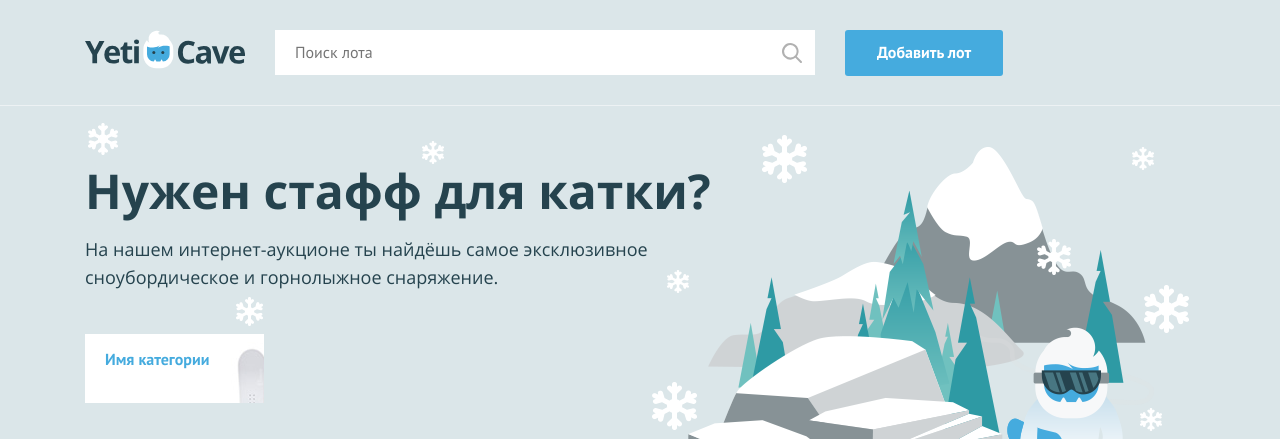
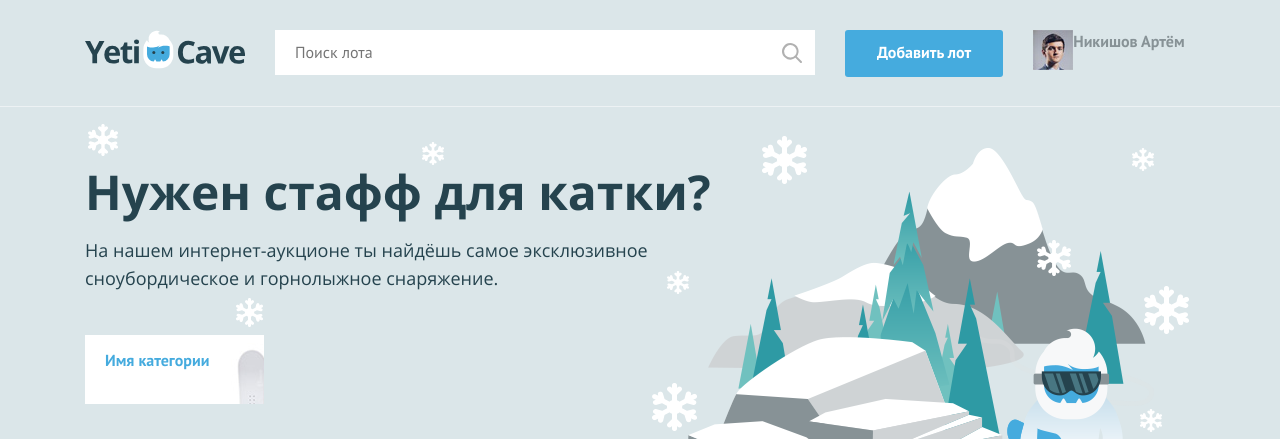
Before and after one commit to GARFAM/yeticave, a PHP site: page / in a window 1280 px wide. Shown: the top 439 px of the page. Run offline with PHP 8.4, Linux system fonts and the light colour scheme.

Commit message:
first task

```diff
--- a/index.php
+++ b/index.php
@@ -1,7 +1,7 @@
 <?php
 $is_auth = rand(0, 1);
 
-$user_name = ''; // укажите здесь ваше имя
+$user_name = 'Никишов Артём'; // укажите здесь ваше имя
 ?>
 <!DOCTYPE html>
 <html lang="ru">
@@ -29,7 +29,23 @@ $user_name = ''; // укажите здесь ваше имя
         <nav class="user-menu">
 
         <!-- здесь должен быть PHP код для показа меню и данных пользователя -->
-
+        <?php if($is_auth) { ?>
+            <div class="user-menu__image">
+            <img src="img/user.jpg" width="40" height="40" alt="Пользователь">
+            </div>
+            <div class="user-menu__logged">
+            <p><?=$user_name?></p>
+            </div>
+            <?php } else { ?>
+            <ul class="user-menu__list">
+            <li class="user-menu__item">
+            <a href="#">Регистрация</a>
+            </li>
+            <li class="user-menu__item">
+            <a href="#">Вход</a>
+            </li>
+            </ul>
+            <?php } ?>
         </nav>
     </div>
 </header>
```
